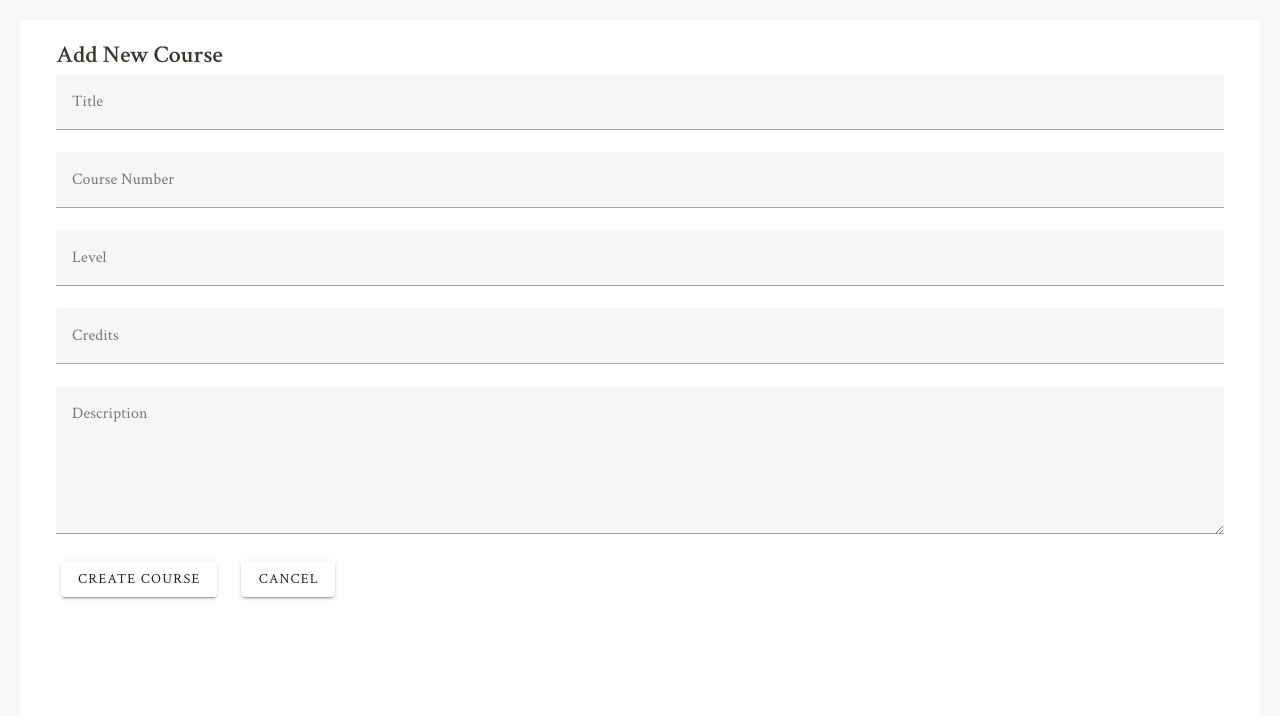
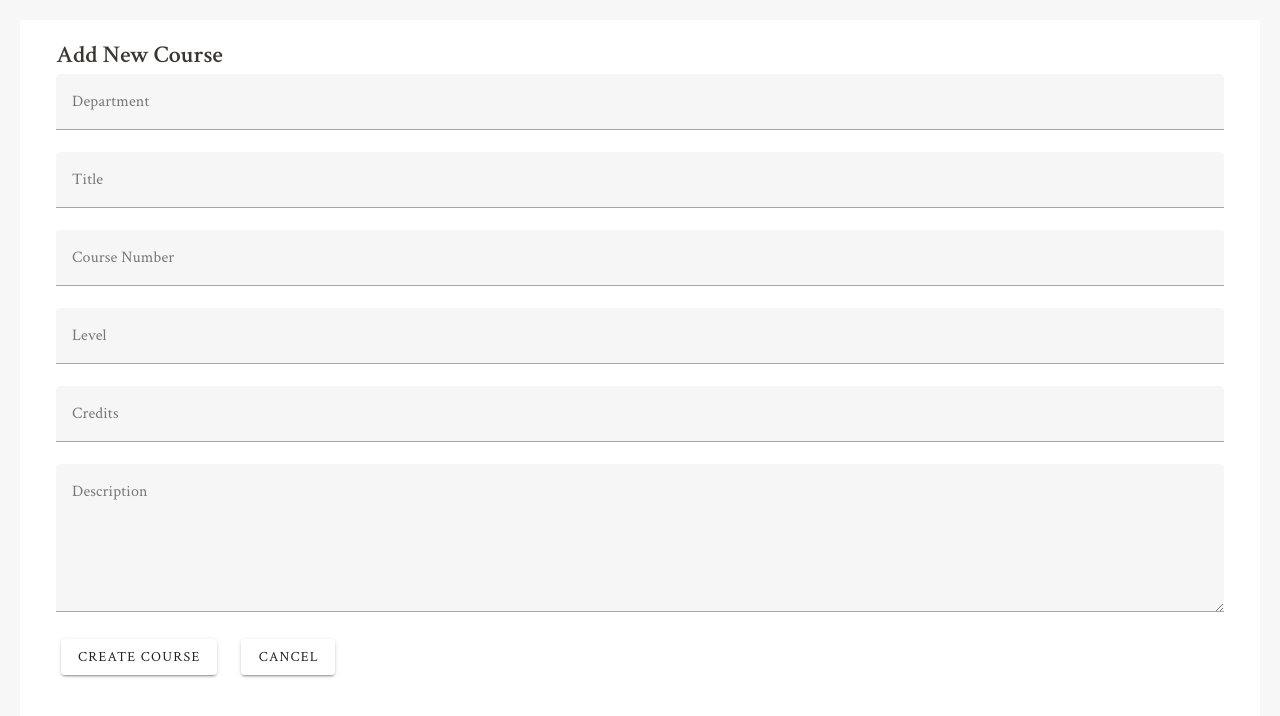
Before and after one commit to La-S/SE-IV-Website-Vue, a Vue app: page /courses/new in a window 1280 px wide. Shown: the top 716 px of the page. Built offline with nearby package versions, Linux system fonts and the light colour scheme.

Commit message:
added coursedetails page intergration and fixed routing for production

```diff
--- a/src/components/AddCoursePage.vue
+++ b/src/components/AddCoursePage.vue
@@ -126,7 +126,7 @@ const uploadedFile = ref(null);
 
 async function fetchCourses({ page, itemsPerPage }) {
   try {
-    const response = await fetch("/coursesapi/courses");
+    const response = await fetch("/course-t3/courses");
     if (!response.ok) throw new Error("Failed to fetch courses");
 
     const data = await response.json();
@@ -170,7 +170,7 @@ function editCourse(course) {
 
 async function deleteCourse(course) {
   try {
-    const response = await fetch(`/coursesapi/course/${course.id}`, {
+    const response = await fetch(`/course-t3/course/${course.id}`, {
       method: "DELETE",
     });
     if (!response.ok) throw new Error("Delete failed");
@@ -186,7 +186,7 @@ async function uploadFiles() {
     const formData = new FormData();
     formData.append("file", uploadedFile.value);
 
-    const response = await fetch("/coursesapi/course/upload", {
+    const response = await fetch("/course-t3/course/upload", {
       method: "POST",
       body: formData,
     });
--- a/src/components/CourseDetailsPage.vue
+++ b/src/components/CourseDetailsPage.vue
@@ -4,15 +4,34 @@
     <h2 v-else>Add New Course</h2>
 
     <v-form ref="courseForm">
+      <v-text-field
+        v-model="form.department"
+        :rules="[v => !!v || 'This field is required']"
+        label="Department"
+      ></v-text-field>
       <v-text-field v-model="form.title" :rules="[v => !!v || 'This field is required']" label="Title"></v-text-field>
       <v-text-field v-model="form.courseNum" :rules="[v => !!v || 'This field is required']"  label="Course Number"></v-text-field>
       <v-text-field v-model="form.level" :rules="[v => !!v || 'This field is required']"  label="Level"></v-text-field>
       <v-text-field v-model.number="form.credits" :rules="[v => !!v || 'This field is required']"  label="Credits" type="number"></v-text-field>
       <v-textarea v-model="form.description" label="Description"></v-textarea>
 
-      <v-btn v-if="isEdit" @click="saveCourse">Update Course</v-btn>
-      <v-btn v-else @click="saveCourse">Create Course</v-btn>
-      <v-btn @click="cancel" class="ml-5">cancel</v-btn>
+      <v-btn
+        v-if="isEdit"
+        :loading="saving"
+        :disabled="saving"
+        @click="saveCourse"
+      >
+        Update Course
+      </v-btn>
+      <v-btn
+        v-else
+        :loading="saving"
+        :disabled="saving"
+        @click="saveCourse"
+      >
+        Create Course
+      </v-btn>
+      <v-btn @click="cancel" class="ml-5" :disabled="saving">cancel</v-btn>
     </v-form>
   </v-container>
 </template>
@@ -21,8 +40,10 @@
 <script setup lang="ts">
 import { ref, onMounted } from 'vue'
 import { useRoute, useRouter } from 'vue-router'
+import type { VForm } from 'vuetify/components'
 
 interface CourseForm {
+  department: string
   title: string
   courseNum: string
   level: string
@@ -33,9 +54,11 @@ interface CourseForm {
 const route = useRoute()
 const router = useRouter()
 const isEdit = ref(false)
-const courseForm = ref<HTMLFormElement | null>(null)
+const courseForm = ref<VForm | null>(null)
+const saving = ref(false)
 
 const form = ref<CourseForm>({
+  department: '',
   title: '',
   courseNum: '',
   level: '',
@@ -43,23 +66,81 @@ const form = ref<CourseForm>({
   description: ''
 })
 
-onMounted(() => {
-  if (route.params.id) {
-    isEdit.value = true
+onMounted(async () => {
+  if (!route.params.id) {
+    return
+  }
 
+  isEdit.value = true
+
+  try {
+    const response = await fetch(`/course-t3/course/${route.params.id}`)
+    if (!response.ok) {
+      throw new Error('Failed to load course')
+    }
+
+    const data = await response.json()
     form.value = {
-      title: 'Intro to Algorithms',
-      courseNum: route.params.id as string,
-      level: '100',
-      credits: 3,
-      description: 'Placeholder'
+      department: data.department ?? '',
+      title: data.name ?? '',
+      courseNum: data.number ?? '',
+      level: data.level ?? '',
+      credits: data.hours ?? '',
+      description: data.description ?? ''
     }
+  } catch (error) {
+    console.error('Failed to load course:', error)
   }
 })
 
-function saveCourse() {
+async function saveCourse() {
+  const formEl = courseForm.value
+  if (!formEl) {
+    return
+  }
 
-  router.push({ name: 'courses' })
+  const { valid } = await formEl.validate()
+  if (!valid) {
+    return
+  }
+
+  saving.value = true
+
+  try {
+    const payload = {
+      department: form.value.department,
+      number: form.value.courseNum,
+      name: form.value.title,
+      level: form.value.level,
+      hours: Number(form.value.credits),
+      description: form.value.description
+    }
+
+    let url = '/course-t3/course'
+    let method = 'POST'
+    if (isEdit.value) {
+      url = `/course-t3/course/${route.params.id}`
+      method = 'PUT'
+    }
+    console.log(url);
+    const response = await fetch(url, {
+      method,
+      headers: {
+        'Content-Type': 'application/json'
+      },
+      body: JSON.stringify(payload)
+    })
+
+    if (!response.ok) {
+      throw new Error('Failed to save course')
+    }
+
+    router.push({ name: 'courses' })
+  } catch (error) {
+    console.error('Failed to save course:', error)
+  } finally {
+    saving.value = false
+  }
 }
 
 function cancel(){
```
Also changed, not shown: vite.config.mts.
